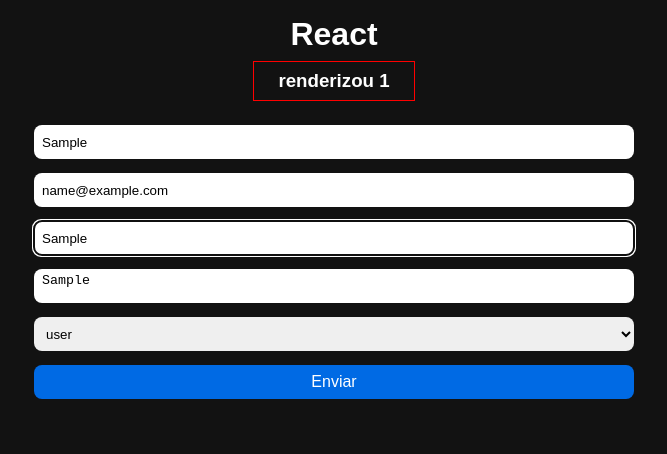
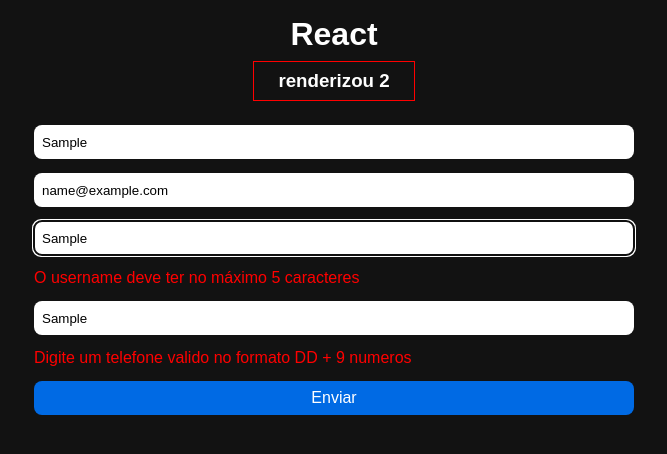
Before and after one commit to SamillyNunes/react_performance, a React (Create React App) app: page / in a window 1280 px wide. Both pictures are taken after typing "Sample", "name@example.com", "Sample", "Sample" into the empty fields and a click on the button "Enviar". Shown: the top 454 px of the page, without its empty margins (306-973 px from the left). Built offline with nearby package versions, Linux system fonts and the light colour scheme.

Commit message:
lib: using zod and resolvers to integrate react hook form and validate forms

```diff
--- a/package.json
+++ b/package.json
@@ -3,6 +3,7 @@
   "version": "0.1.0",
   "private": true,
   "dependencies": {
+    "@hookform/resolvers": "^3.3.4",
     "@testing-library/jest-dom": "^5.17.0",
     "@testing-library/react": "^13.4.0",
     "@testing-library/user-event": "^13.5.0",
@@ -10,7 +11,8 @@
     "react-dom": "^18.3.0",
     "react-hook-form": "^7.51.3",
     "react-scripts": "5.0.1",
-    "web-vitals": "^2.1.4"
+    "web-vitals": "^2.1.4",
+    "zod": "^3.23.4"
   },
   "scripts": {
     "start": "react-scripts start",
--- a/src/App.css
+++ b/src/App.css
@@ -49,3 +49,9 @@
   font-size: 16px;
   cursor: pointer;
 }
+
+.error{
+  color: red;
+  align-self: flex-start;
+  margin-bottom: 14px;
+}
--- a/src/App.jsx
+++ b/src/App.jsx
@@ -1,12 +1,25 @@
 import { useForm } from 'react-hook-form';
+import { z } from 'zod';
+import { zodResolver } from '@hookform/resolvers/zod';
 
 import './App.css'
 import { Header } from './Header';
 
+const schema = z.object({
+  name: z.string().min(1, "O campo nome é obrigatório"),
+  email: z.string().email("Digite um email válido").min(1, "O campo email é obrigatório"),
+  username: z.string().min(3, "O username deve ter pelo menos 3 caracteres")
+    .max(5, "O username deve ter no máximo 5 caracteres"),
+  phone: z.string().min(1, "Campo obrigatório").refine((value)=>/^\d{2} ?\d{9}$/.test(value), {
+    message: "Digite um telefone valido no formato DD + 9 numeros",
+  })
+});
 
 function App() {
 
-  const { register, handleSubmit } = useForm();
+  const { register, handleSubmit, formState: { errors } } = useForm({
+    resolver: zodResolver(schema)
+  });
 
   function handleSave(data){
     console.log(data);
@@ -27,6 +40,7 @@
           {...register("name", { required:true })}
           id='name'
         />
+        { errors.name && <p className='error' >{ errors.name.message }</p> }
 
         <input
           type="text"
@@ -35,6 +49,7 @@
           {...register("email", { required:true })}
           id='email'
         />
+        { errors.email && <p className='error' >{ errors.email.message }</p> }
 
         <input
           type="text"
@@ -43,24 +58,16 @@
           {...register("username", { required:true, maxLength:5 })}
           id='username'
         />
+        { errors.username && <p className='error' >{ errors.username.message }</p> }
 
-        <textarea
+        <input
           type="text"
-          placeholder="Digite sua descriçao..."
+          placeholder="Digite seu telefone..."
           className="input"
-          {...register("description")}
-          id='description'
-        ></textarea>
-
-
-        <select
-          className="select"
-          {...register("type")}
-          id='type'
-        >
-          <option value="user">user</option>
-          <option value="admin">admin</option>
-        </select>
+          {...register("phone", { required:true, maxLength:5 })}
+          id='phone'
+        />
+        { errors.phone && <p className='error' >{ errors.phone.message }</p> }
 
 
         <button className="button" type="submit">Enviar</button>
```
Also changed, not shown: 1 other file (tests, documents, lock files or other folders).
